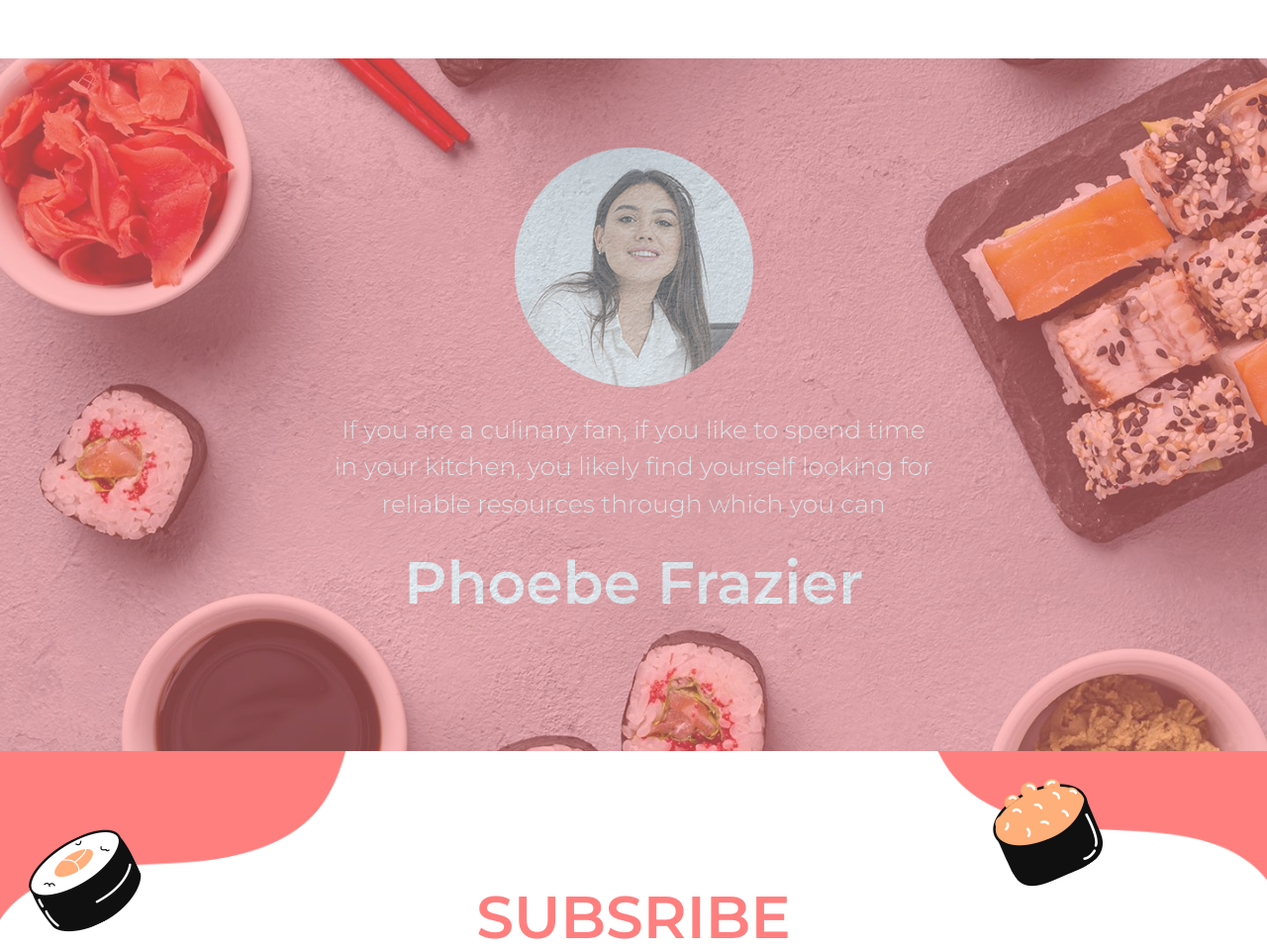
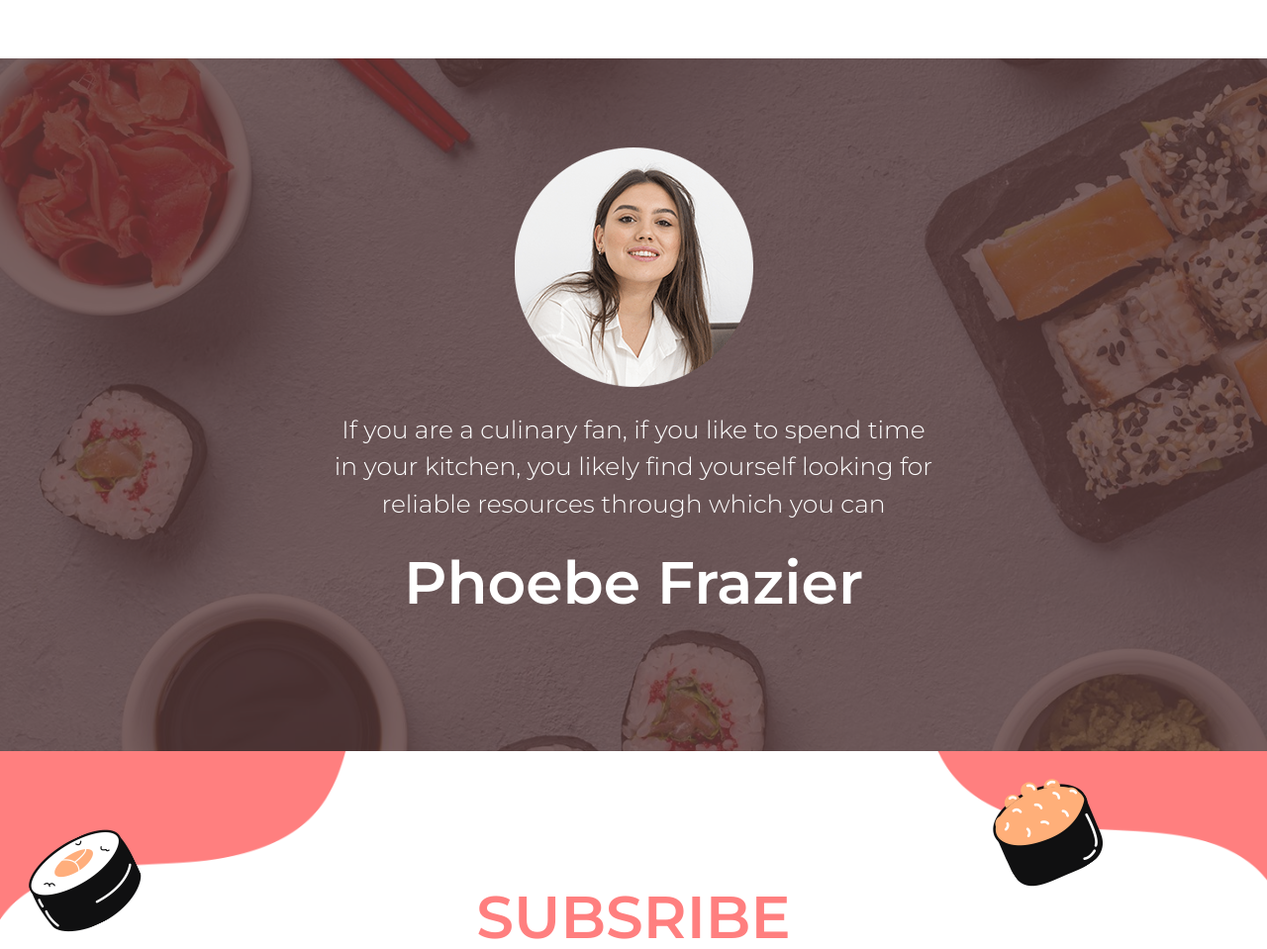
Before and after one commit to webtecoder/sushmi-restuarent, a plain HTML site: page index.html in a window 1280 px wide. Shown: the part 3666-4625 px from the top of the page at 99% size. Drawn offline with nearby package versions, Linux system fonts and the light colour scheme.

Commit message:
finished the project

```diff
--- a/style.css
+++ b/style.css
@@ -418,9 +418,9 @@ section.best-Delicious {
 }
 .fooder-plate-overlay {
     position: absolute;
-    /* background:rgba(88, 58, 57, 0.7); */
-    background-color: #ff7f7f;
-    opacity: 0.5;
+    background:rgba(88, 58, 57, 0.8);
+   /*  background-color: #ff7f7f;
+    opacity: 0.5; */
     width: 100%;
     height: 100%;
     top: 0;
```
